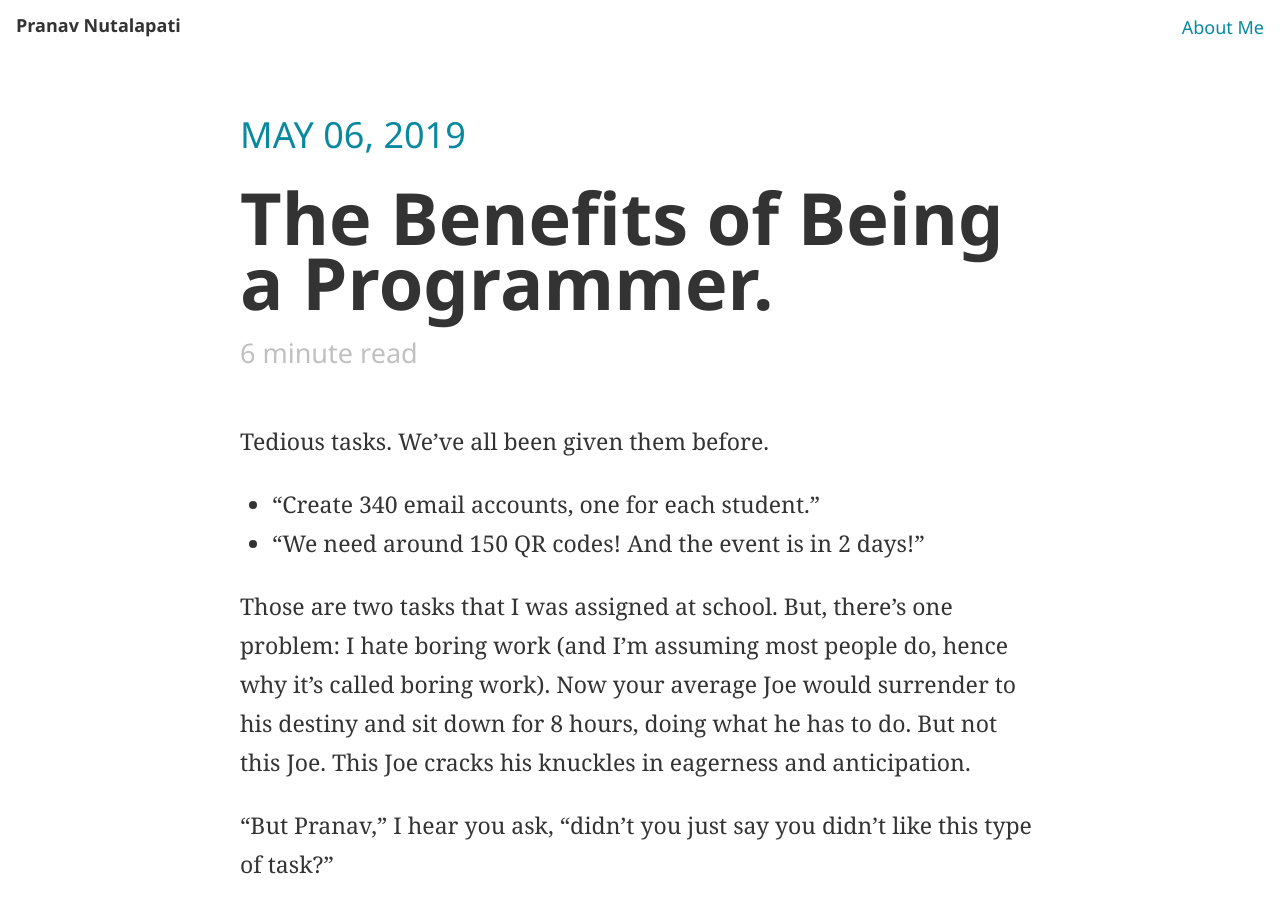
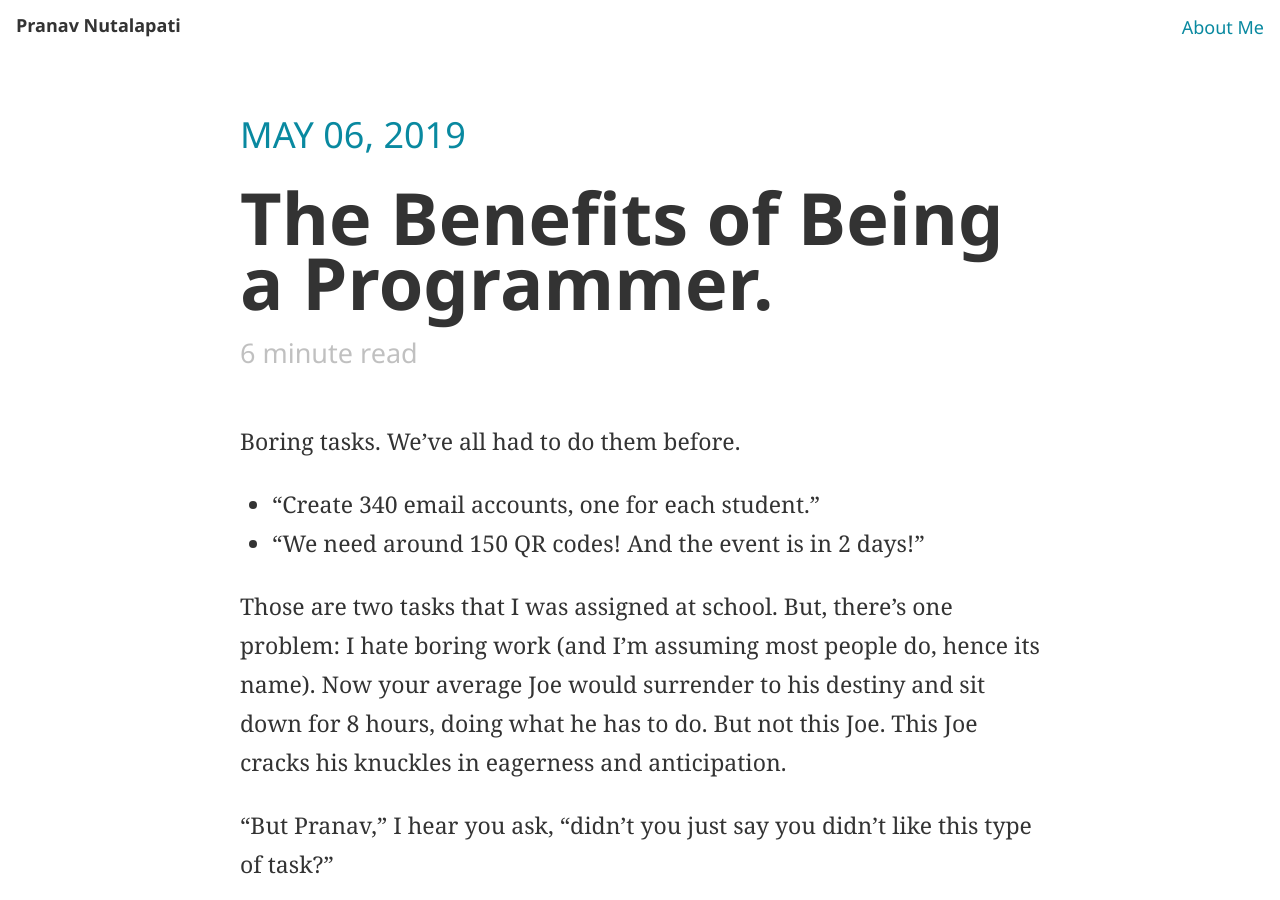
Before and after one commit to preyneyv/preyneyv.github.io, a Jekyll site: the page built from _posts/posts/2019-05-06-the-benefits-of-being-a-programmer.md, in a window 1280 px wide and 900 px high. Built offline with Jekyll 4.4.1, drawn with Linux system fonts in a browser that asks for light colours; some of the changed text lies outside the part shown.

Commit message:
Updated article

```diff
--- a/_posts/posts/2019-05-06-the-benefits-of-being-a-programmer.md
+++ b/_posts/posts/2019-05-06-the-benefits-of-being-a-programmer.md
@@ -5,12 +5,12 @@ published: true
 title: The Benefits of Being a Programmer.
 tags: []
 ---
-Tedious tasks. We've all been given them before.
+Boring tasks. We've all had to do them before.
 
 - "Create 340 email accounts, one for each student."
 - "We need around 150 QR codes! And the event is in 2 days!"
 
-Those are two tasks that I was assigned at school. But, there's one problem: I hate boring work (and I'm assuming most people do, hence why it's called boring work). Now your average Joe would surrender to his destiny and sit down for 8 hours, doing what he has to do. But not this Joe. This Joe cracks his knuckles in eagerness and anticipation.
+Those are two tasks that I was assigned at school. But, there's one problem: I hate boring work (and I'm assuming most people do, hence its name). Now your average Joe would surrender to his destiny and sit down for 8 hours, doing what he has to do. But not this Joe. This Joe cracks his knuckles in eagerness and anticipation.
 
 "But Pranav," I hear you ask, "didn't you just say you didn't like this type of task?"
 
@@ -33,6 +33,12 @@ Recently, my school had the privilege of hosting an IC3 Regional Forum. It was a
 Similar to the previous task, I didn't want to sit down and make QR codes for each and every individual delegate. Python to the rescue! See, the nice thing about code is that it doesn't have feelings (yet). It will do the same task over and over again if you need it to. I requested the events team for the delegates' details and I received them in the form of a Google Sheet.
 
 The same drill: Download the sheet, delete the columns I don't care about, save as csv. I installed a QR code generating library for Python, then got to work. First, I decided to work on code to make a single image. Easy enough, the library was super developer-friendly. I then thought, hey, why have these normal, dull, square QR codes when you can make them unique?
+
+{% include image.html
+	src="/media/309qzt.jpg"
+	alt="Drake QR code meme"
+	caption="QR code blurred to hide information. Sorry!"
+%}
 
 So I brought out my image processing skills that I picked up at my internship and got to work making the QR code look much nicer, without affecting its ability to be scanned. Did you know that you can cover about 30% of the code and it will still scan correctly, without any problems?
 
```
Also changed, not shown: other parts of _posts/posts/2019-05-06-the-benefits-of-being-a-programmer.md (+1 -1 lines), media/309qzt.jpg (added).
